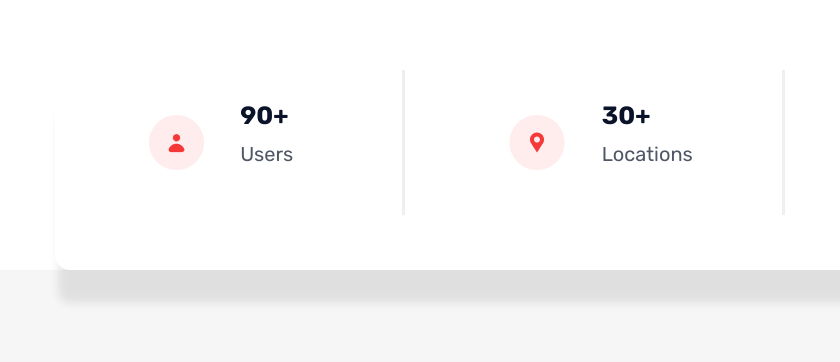
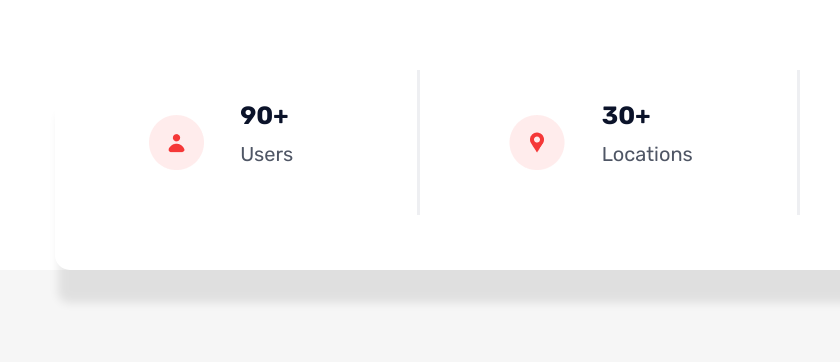
Before and after one commit to etceterad/freebies, a plain HTML site: page index.html in a window 1280 px wide. Shown: the part 634-996 px from the top of the page, 30-870 px from the left. Drawn offline with Linux system fonts and the light colour scheme.

Commit message:
Update main.css

```diff
--- a/style/main.css
+++ b/style/main.css
@@ -523,6 +523,9 @@ body{
     color: #0B132A;
     margin-bottom: 20px;
 }
+.info .col-4{
+    padding: 0;
+}
 @media screen and (max-width:1199px){
     .background{
         width: 411px;
```
